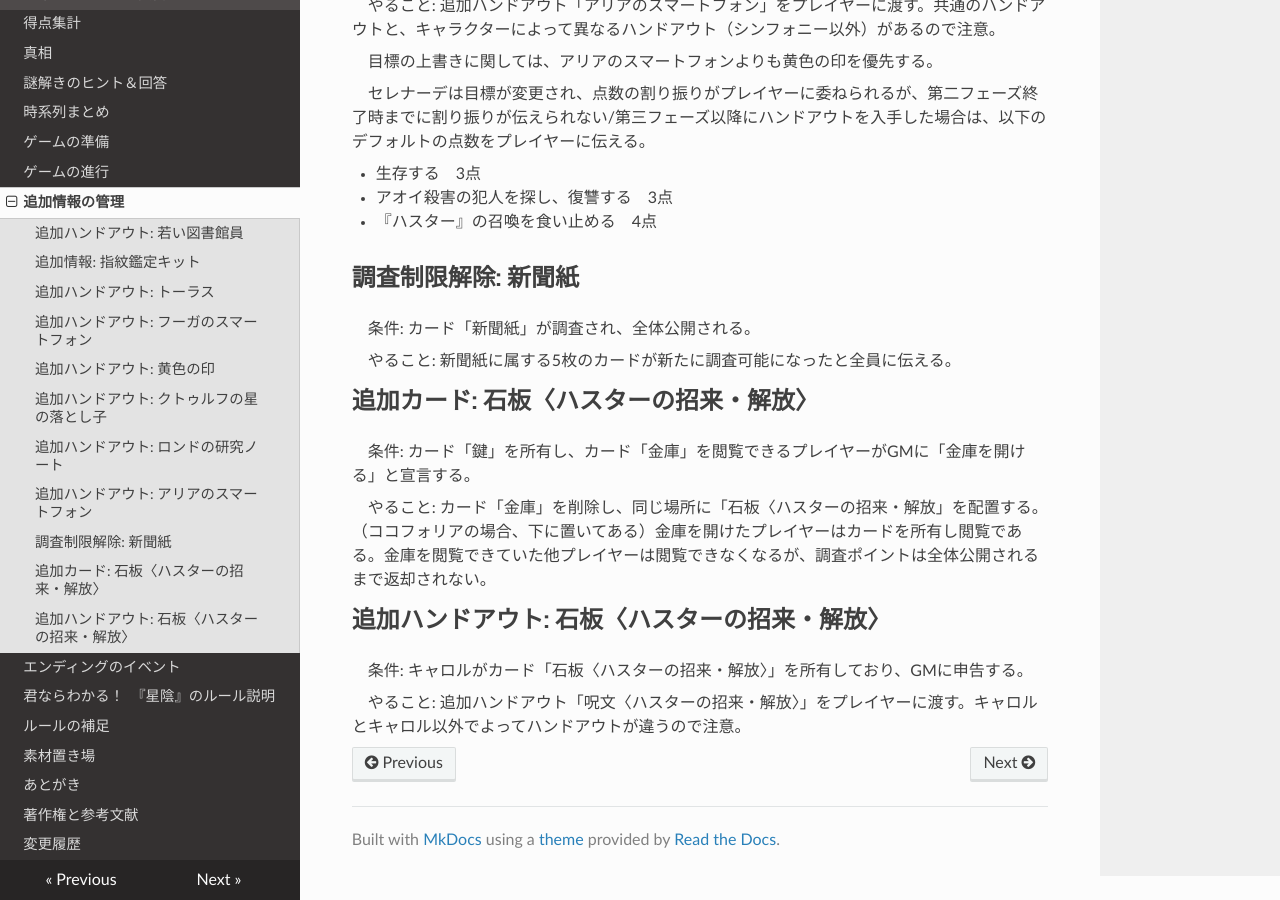
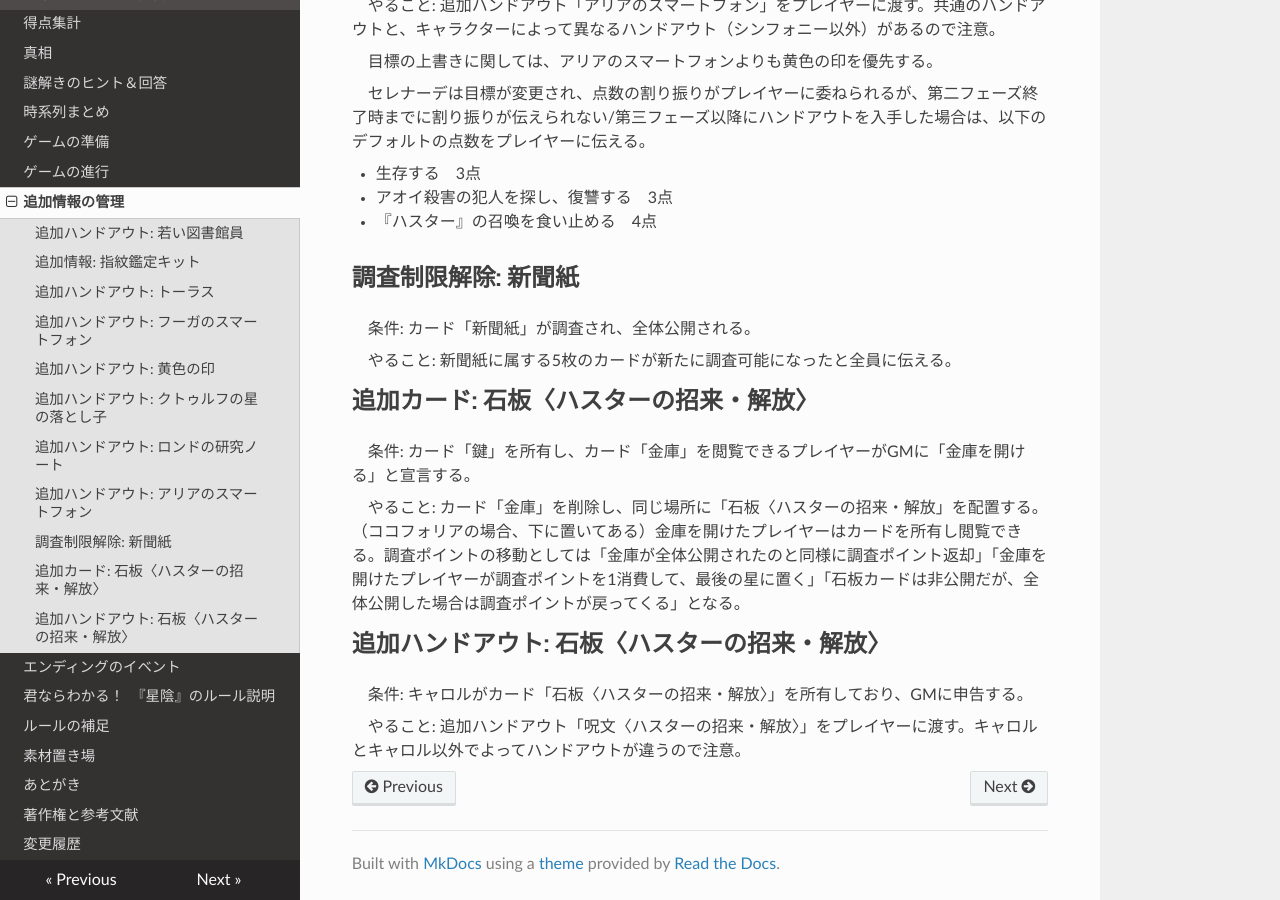
Before and after one commit to KTakahiro1729/Hoshikage, an MkDocs documentation site: the page built from docs/AdditionalInfos.md, in a window 1280 px wide and 900 px high, scrolled down 2706 px. Built offline with MkDocs 1.6.1, drawn with Linux system fonts in a browser that asks for light colours; nearby versions of some CDN libraries.

Commit message:
clarify what to do when the safe is opend

```diff
--- a/docs/AdditionalInfos.md
+++ b/docs/AdditionalInfos.md
@@ -88,7 +88,7 @@
 ## 追加カード: 石板〈ハスターの招来・解放〉
 条件: カード「鍵」を所有し、カード「金庫」を閲覧できるプレイヤーがGMに「金庫を開ける」と宣言する。
 
-やること: カード「金庫」を削除し、同じ場所に「石板〈ハスターの招来・解放」を配置する。（ココフォリアの場合、下に置いてある）金庫を開けたプレイヤーはカードを所有し閲覧である。金庫を閲覧できていた他プレイヤーは閲覧できなくなるが、調査ポイントは全体公開されるまで返却されない。
+やること: カード「金庫」を削除し、同じ場所に「石板〈ハスターの招来・解放」を配置する。（ココフォリアの場合、下に置いてある）金庫を開けたプレイヤーはカードを所有し閲覧できる。調査ポイントの移動としては「金庫が全体公開されたのと同様に調査ポイント返却」「金庫を開けたプレイヤーが調査ポイントを1消費して、最後の星に置く」「石板カードは非公開だが、全体公開した場合は調査ポイントが戻ってくる」となる。
 
 ## 追加ハンドアウト: 石板〈ハスターの招来・解放〉
 条件: キャロルがカード「石板〈ハスターの招来・解放〉」を所有しており、GMに申告する。
```
